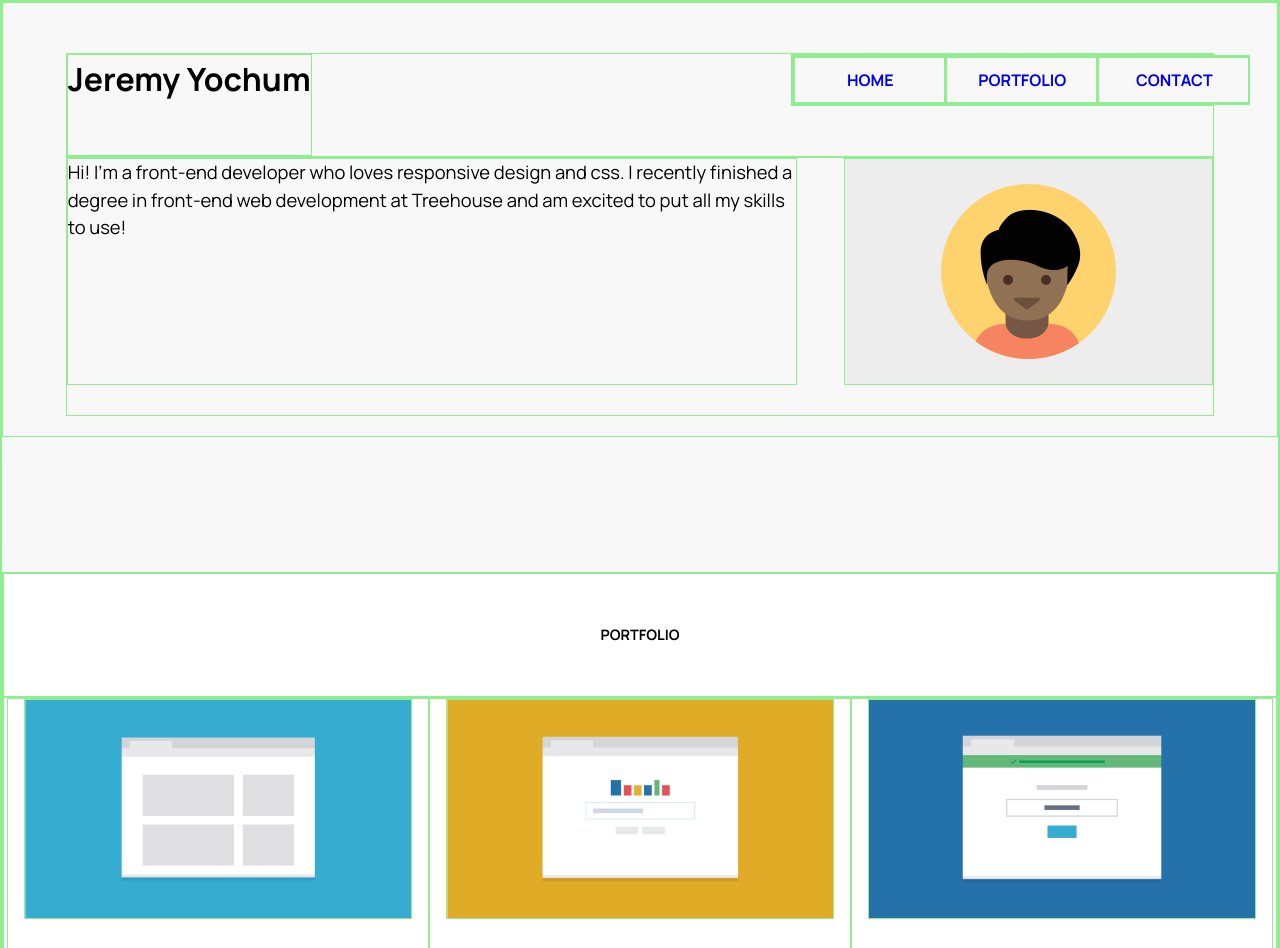
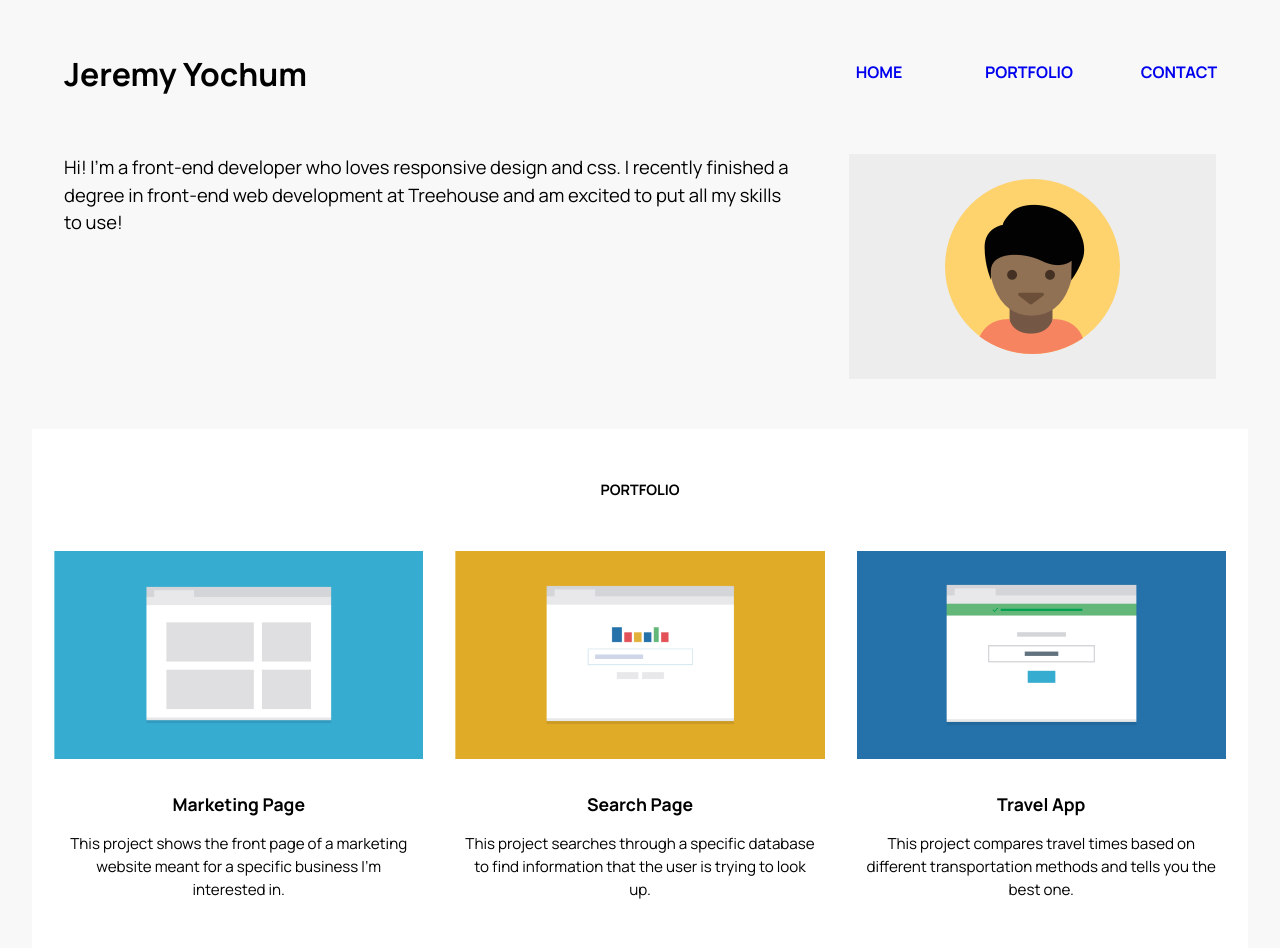
Before and after one commit to jkyochum/Responsive-Layout-Page, a plain HTML site: page index.html in a window 1280 px wide. Shown: the top 948 px of the page. Drawn offline with Linux system fonts and the light colour scheme.

Commit message:
Update styles.css

```diff
--- a/css/styles.css
+++ b/css/styles.css
@@ -1,5 +1,5 @@
 * {
-    border: 1px solid lightgreen;
+    /* border: 1px solid lightgreen; */
 }
 
 html {
@@ -275,8 +275,9 @@ footer p,
 
 @media screen and (min-width: 1024px) {
 
-    header {
-        margin-bottom: 135px;
+    main {
+        width: 95%;
+        margin: auto;
     }
 
     nav ul {
@@ -286,8 +287,7 @@ footer p,
     .header-wrapper {
         display: flex;
         justify-content: space-between;
-        margin: auto;
-        margin-top: 50px;
+        margin: 50px auto 10px;
         width: 90%;
     }
 
@@ -304,4 +304,8 @@ footer p,
         width: 33%;
         padding-bottom: 30px;
     }
+
+    footer {
+        padding: 0;
+    }
 }
```
